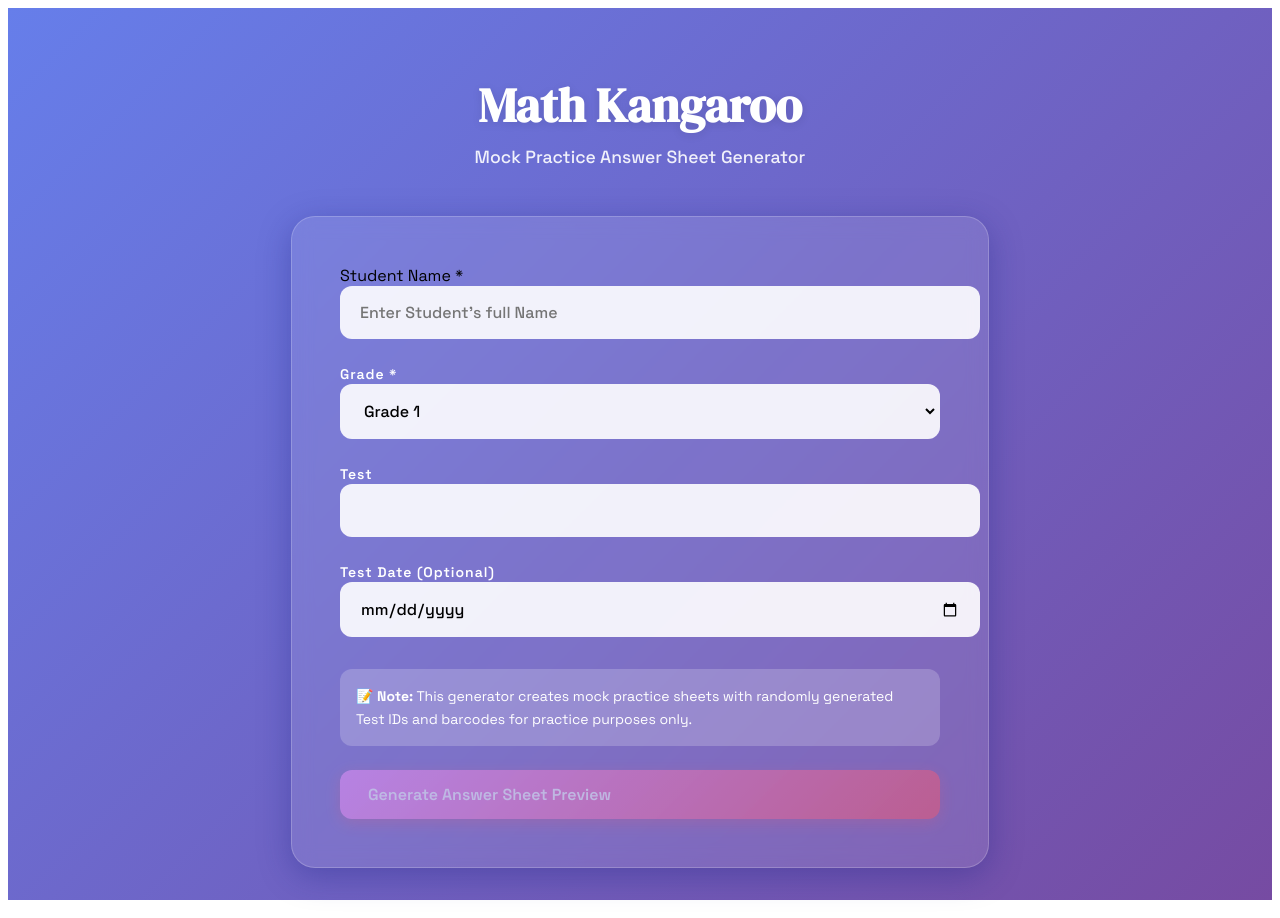
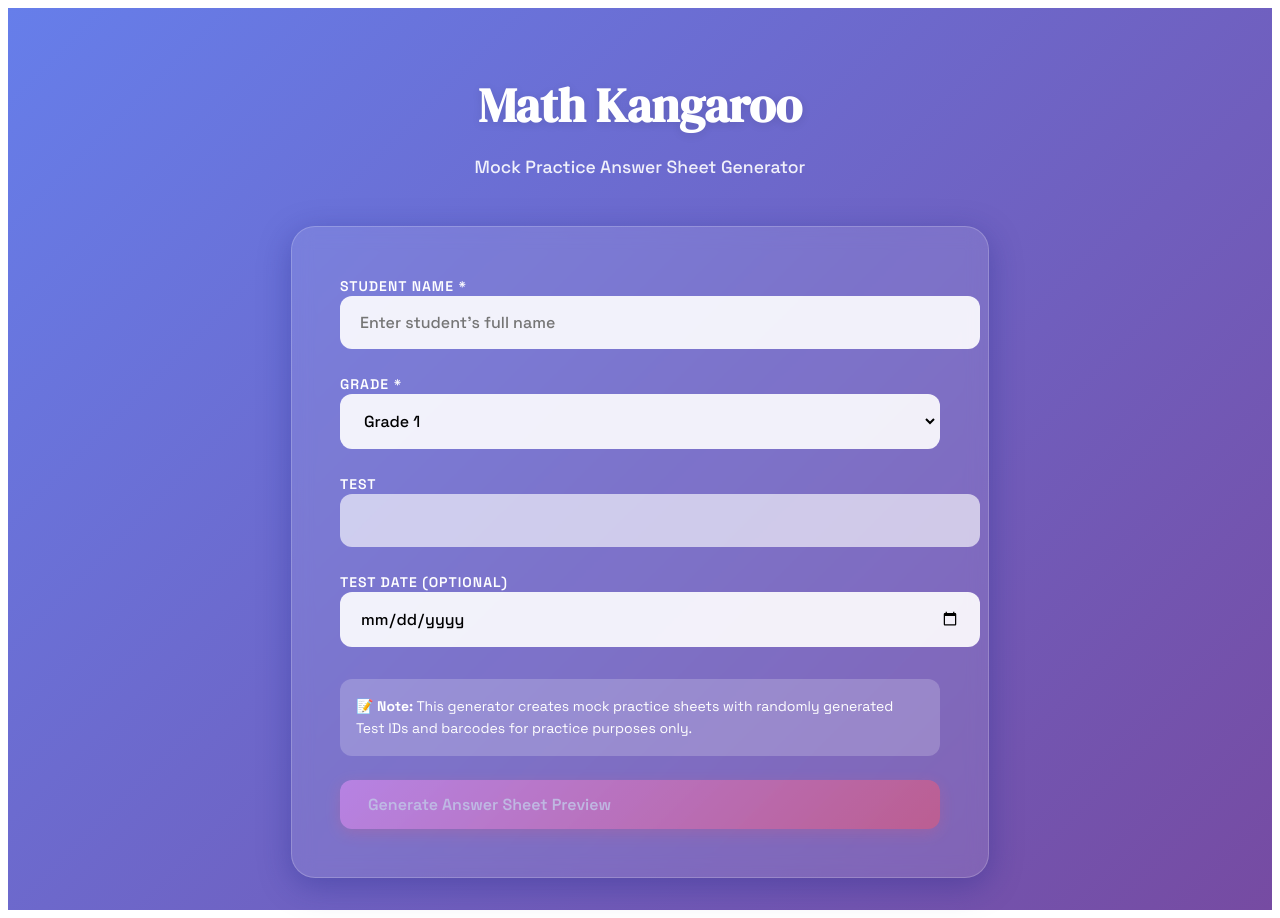
Before and after one commit to MsChenoO/MathKangarooAnswerSheetGenerator, a React (Vite) app: page / in a window 1280 px wide. Built offline with nearby package versions, Linux system fonts and the light colour scheme.

Commit message:
format adjustment

```diff
--- a/src/App.jsx
+++ b/src/App.jsx
@@ -10,10 +10,11 @@
   const [showPreview, setShowPreview] = useState(false);
   const previewRef = useRef(null);
 
-    // Answer Sheet consts
+    // Answer Sheet data generation
   const generateTestId = () => {
     return Math.floor(10000 + Math.random() * 90000);
   };
+
   const testId = generateTestId();
   const questionCount = parseInt(grade) <= 4 ? 24 : 30;
 
@@ -71,10 +72,10 @@
 
   return (
     <div style={{
+      minHeight: '100vh',
       background: 'linear-gradient(135deg, #667eea 0%, #764ba2 100%)',
-        minHeight: '100vh',
-        padding: '2rem',
       fontFamily: "'Space Grotesk', -apple-system, sans-serif",
+      padding: '2rem'
     }}>
       <style>{`
         @import url('https://fonts.googleapis.com/css2?family=Space+Grotesk:wght@400;500;600;700&family=DM+Serif+Display&display=swap');
@@ -102,14 +103,6 @@
           box-shadow: 0 8px 32px 0 rgba(31, 38, 135, 0.37);
         }
 
-        .label {
-          color: white;
-          font-weight: 600;
-          margin-bottom: 8px;
-          font-size: 14px;
-          letter-spacing: 1px;
-        }
-
         .input-field {
           background: rgba(255, 255, 255, 0.9);
           border: 2px solid transparent;
@@ -128,19 +121,6 @@
           background: white;
           transform: translateY(-2px);
           box-shadow: 0 4px 12px rgba(102, 126, 234, 0.2);
-        }
-
-        .title {
-          font-family: 'DM Serif Display', serif;
-          font-size: 3rem;
-          color: white;
-          margin-bottom: 0.5rem;
-          text-shadow: 0 2px 10px rgba(0, 0, 0, 0.1);
-        }
-        .subtitle {
-          color: rgba(255, 255, 255, 0.9);
-          font-size: 1.1rem;
-          font-weight: 500;
         }
 
         .btn {
@@ -191,24 +171,45 @@
           font-size: 14px;
           background: white;
         }
+
+        .label {
+          color: white;
+          font-weight: 600;
+          margin-bottom: 8px;
+          font-size: 14px;
+          text-transform: uppercase;
+          letter-spacing: 1px;
+        }
+
+        .title {
+          font-family: 'DM Serif Display', serif;
+          font-size: 3rem;
+          color: white;
+          margin-bottom: 0.5rem;
+          text-shadow: 0 2px 10px rgba(0, 0, 0, 0.1);
+        }
+
+        .subtitle {
+          color: rgba(255, 255, 255, 0.9);
+          font-size: 1.1rem;
+          font-weight: 500;
+        }
       `}</style>
 
-        {/* Main survey starts here*/}
       <div style={{ maxWidth: '1200px', margin: '0 auto' }}>
-            <div style={{ textAlign: 'center', marginBottom: '3rem'  }}>
+        <div style={{ textAlign: 'center', marginBottom: '3rem' }}>
           <h1 className="title">Math Kangaroo</h1>
-                <div className="subtitle">Mock Practice Answer Sheet Generator</div>
+          <p className="subtitle">Mock Practice Answer Sheet Generator</p>
         </div>
 
         {!showPreview ? (
           <div className="glass-card" style={{ padding: '3rem', maxWidth: '600px', margin: '0 auto' }}>
             <div style={{ marginBottom: '24px' }}>
-                    <label>Student Name *</label>
+              <label className="label">Student Name *</label>
               <input
                 type="text"
-                        required
-                        placeholder="Enter Student's full Name"
-                        className='input-field'
+                className="input-field"
+                placeholder="Enter student's full name"
                 value={studentName}
                 onChange={(e) => setStudentName(e.target.value)}
               />
@@ -217,9 +218,7 @@
             <div style={{ marginBottom: '24px' }}>
               <label className="label">Grade *</label>
               <select
-                        required
-                        placeholder="Enter Student's full Name"
-                        className='input-field'
+                className="input-field"
                 value={grade}
                 onChange={handleGradeChange}
                 style={{ cursor: 'pointer' }}
@@ -234,8 +233,10 @@
               <label className="label">Test</label>
               <input
                 type="text"
-                        className='input-field'
+                className="input-field"
                 value={testType}
+                disabled
+                style={{ opacity: 0.7, cursor: 'not-allowed' }}
               />
             </div>
 
@@ -263,7 +264,7 @@
 
             <button
               className="btn btn-primary"
-                    OnClick={handleGeneratePreview}
+              onClick={handleGeneratePreview}
               disabled={!studentName || !grade}
               style={{
                 width: '100%',
```
Lines whose indentation alone changed are shown as unchanged.
